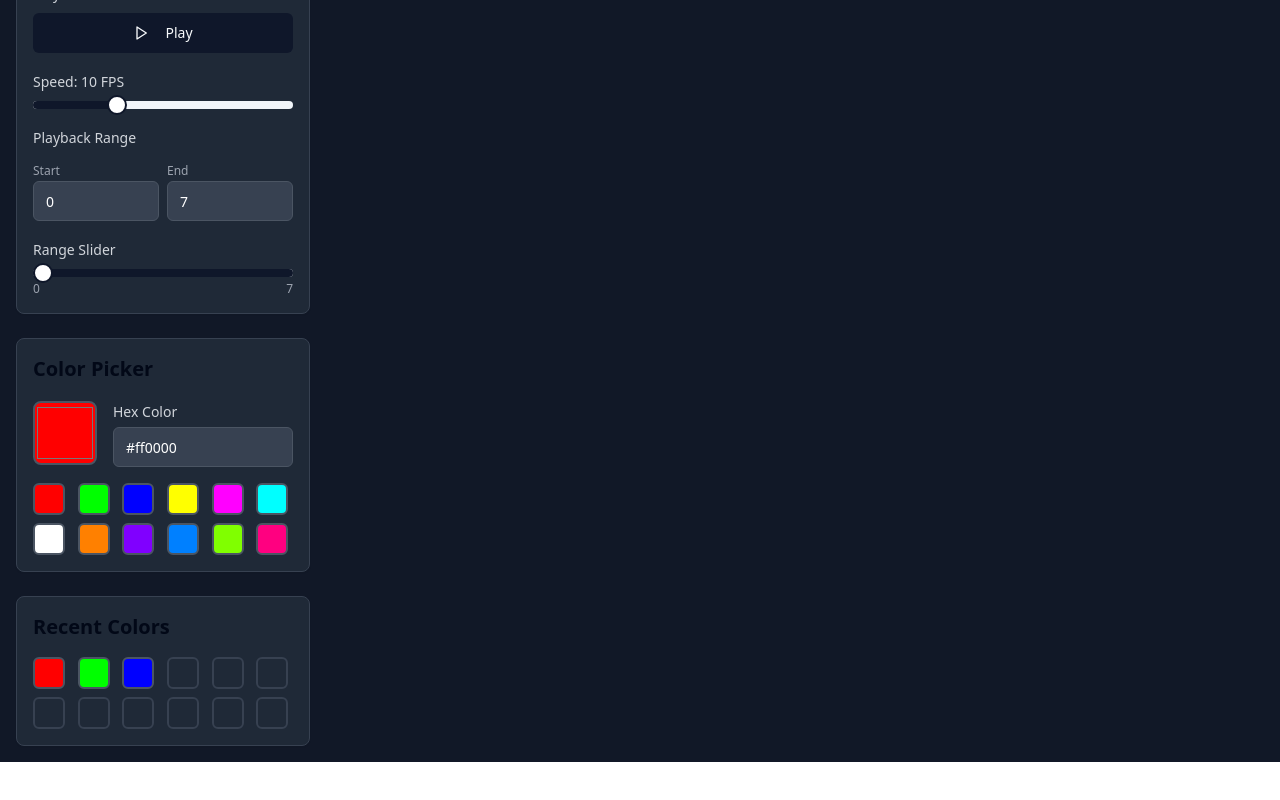
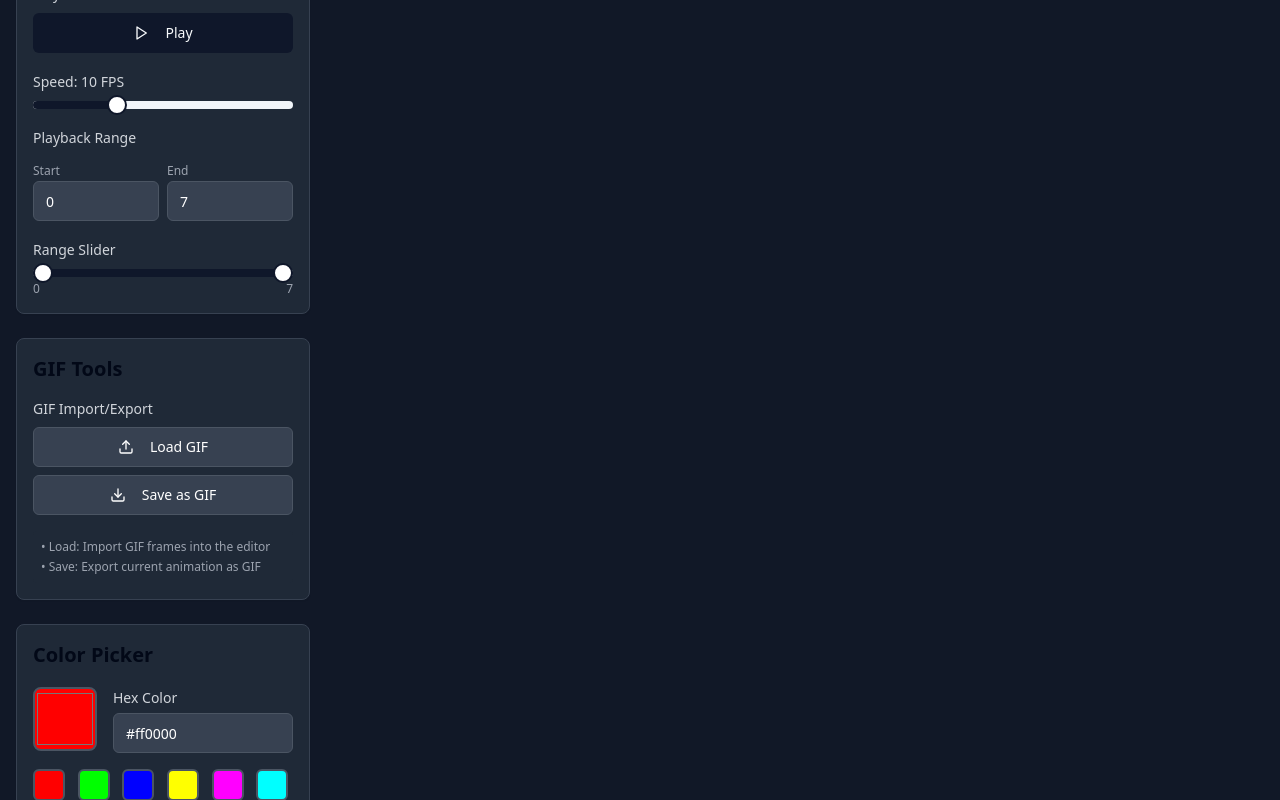
Before and after one commit to mujido/led-pattern-lab, a React (Vite) app: page / in a window 1280 px wide. Shown: the part 642-1442 px from the top of the page. Before the commit the page ends 1404 px from the top, so only its background shows below. Built offline with nearby package versions, Linux system fonts and the light colour scheme.

Commit message:
feat: Implement GIF loading/saving, range slider, and more
- Implemented a two-handle range slider in AnimationControls.
- Prevented page scrolling on mouse wheel events for numeric inputs.
- Added a confirmation dialog for the "Clear Grid" action.
- Added functionality to load and save GIF files.

```diff
--- a/src/components/AnimationControls.tsx
+++ b/src/components/AnimationControls.tsx
@@ -39,6 +39,7 @@ export const AnimationControls: React.FC<AnimationControlsProps> = ({
 
   const handleWheel = (e: React.WheelEvent, value: number, onChange: (val: number) => void, min: number, max: number) => {
     e.preventDefault();
+    e.stopPropagation();
     const delta = e.deltaY > 0 ? -1 : 1;
     const newValue = Math.min(max, Math.max(min, value + delta));
     onChange(newValue);
--- /dev/null
+++ b/src/components/GifControls.tsx
@@ -0,0 +1,76 @@
+
+import React, { useRef } from 'react';
+import { Button } from '@/components/ui/button';
+import { Input } from '@/components/ui/input';
+import { Label } from '@/components/ui/label';
+import { Download, Upload } from 'lucide-react';
+
+interface GifControlsProps {
+  onLoadGif: (frames: string[][][]) => void;
+  onSaveGif: () => void;
+}
+
+export const GifControls: React.FC<GifControlsProps> = ({
+  onLoadGif,
+  onSaveGif
+}) => {
+  const fileInputRef = useRef<HTMLInputElement>(null);
+
+  const handleFileUpload = (event: React.ChangeEvent<HTMLInputElement>) => {
+    const file = event.target.files?.[0];
+    if (!file) return;
+
+    // For now, we'll just show a placeholder implementation
+    // In a real app, you'd need a GIF parsing library
+    console.log('GIF file selected:', file.name);
+
+    // Reset the input
+    if (fileInputRef.current) {
+      fileInputRef.current.value = '';
+    }
+  };
+
+  const handleLoadClick = () => {
+    fileInputRef.current?.click();
+  };
+
+  return (
+    <div className="space-y-4">
+      <div>
+        <Label className="text-sm text-gray-300 mb-2 block">GIF Import/Export</Label>
+        <div className="space-y-2">
+          <Button
+            onClick={handleLoadClick}
+            variant="outline"
+            className="w-full bg-gray-700 border-gray-600 text-white hover:bg-gray-600"
+          >
+            <Upload className="w-4 h-4 mr-2" />
+            Load GIF
+          </Button>
+
+          <Button
+            onClick={onSaveGif}
+            variant="outline"
+            className="w-full bg-gray-700 border-gray-600 text-white hover:bg-gray-600"
+          >
+            <Download className="w-4 h-4 mr-2" />
+            Save as GIF
+          </Button>
+        </div>
+
+        <input
+          ref={fileInputRef}
+          type="file"
+          accept=".gif"
+          onChange={handleFileUpload}
+          className="hidden"
+        />
+      </div>
+
+      <div className="text-xs text-gray-400 p-2 bg-gray-800 rounded">
+        <p className="mb-1">• Load: Import GIF frames into the editor</p>
+        <p>• Save: Export current animation as GIF</p>
+      </div>
+    </div>
+  );
+};
--- a/src/components/GridControls.tsx
+++ b/src/components/GridControls.tsx
@@ -1,8 +1,9 @@
 
-import React from 'react';
+import React, { useState } from 'react';
 import { Button } from '@/components/ui/button';
 import { Input } from '@/components/ui/input';
 import { Label } from '@/components/ui/label';
+import { AlertDialog, AlertDialogAction, AlertDialogCancel, AlertDialogContent, AlertDialogDescription, AlertDialogFooter, AlertDialogHeader, AlertDialogTitle, AlertDialogTrigger } from '@/components/ui/alert-dialog';
 import { Grid2x2, Palette } from 'lucide-react';
 
 interface GridControlsProps {
@@ -48,14 +49,29 @@ export const GridControls: React.FC<GridControlsProps> = ({
       </div>
 
       <div className="space-y-2">
+        <AlertDialog>
+          <AlertDialogTrigger asChild>
             <Button
-          onClick={onClearGrid}
               variant="outline"
               className="w-full bg-gray-700 border-gray-600 text-white hover:bg-gray-600"
             >
               <Palette className="w-4 h-4 mr-2" />
               Clear Grid
             </Button>
+          </AlertDialogTrigger>
+          <AlertDialogContent className="bg-gray-800 border-gray-700">
+            <AlertDialogHeader>
+              <AlertDialogTitle className="text-white">Clear Grid</AlertDialogTitle>
+              <AlertDialogDescription className="text-gray-300">
+                Are you sure you want to clear the current frame? This action cannot be undone.
+              </AlertDialogDescription>
+            </AlertDialogHeader>
+            <AlertDialogFooter>
+              <AlertDialogCancel className="bg-gray-700 border-gray-600 text-white hover:bg-gray-600">Cancel</AlertDialogCancel>
+              <AlertDialogAction onClick={onClearGrid} className="bg-red-600 hover:bg-red-700">Clear</AlertDialogAction>
+            </AlertDialogFooter>
+          </AlertDialogContent>
+        </AlertDialog>
 
         <div className="flex gap-2">
           <Button
--- a/src/components/ui/slider.tsx
+++ b/src/components/ui/slider.tsx
@@ -1,3 +1,4 @@
+
 import * as React from "react"
 import * as SliderPrimitive from "@radix-ui/react-slider"
 
@@ -18,7 +19,12 @@ const Slider = React.forwardRef<
     <SliderPrimitive.Track className="relative h-2 w-full grow overflow-hidden rounded-full bg-secondary">
       <SliderPrimitive.Range className="absolute h-full bg-primary" />
     </SliderPrimitive.Track>
-    <SliderPrimitive.Thumb className="block h-5 w-5 rounded-full border-2 border-primary bg-background ring-offset-background transition-colors focus-visible:outline-none focus-visible:ring-2 focus-visible:ring-ring focus-visible:ring-offset-2 disabled:pointer-events-none disabled:opacity-50" />
+    {props.value?.map((_, index) => (
+      <SliderPrimitive.Thumb
+        key={index}
+        className="block h-5 w-5 rounded-full border-2 border-primary bg-background ring-offset-background transition-colors focus-visible:outline-none focus-visible:ring-2 focus-visible:ring-ring focus-visible:ring-offset-2 disabled:pointer-events-none disabled:opacity-50"
+      />
+    ))}
   </SliderPrimitive.Root>
 ))
 Slider.displayName = SliderPrimitive.Root.displayName
--- a/src/pages/Index.tsx
+++ b/src/pages/Index.tsx
@@ -5,6 +5,7 @@ import { RecentColors } from '@/components/RecentColors';
 import { LEDGrid } from '@/components/LEDGrid';
 import { GridControls } from '@/components/GridControls';
 import { AnimationControls } from '@/components/AnimationControls';
+import { GifControls } from '@/components/GifControls';
 import { Card } from '@/components/ui/card';
 
 const Index = () => {
@@ -122,6 +123,16 @@ const Index = () => {
     }
   }, [rows, columns, currentFrame, endFrame, startFrame]);
 
+  const handleLoadGif = useCallback((frames: string[][][]) => {
+    console.log('Loading GIF frames:', frames);
+    // Implementation would go here
+  }, []);
+
+  const handleSaveGif = useCallback(() => {
+    console.log('Saving GIF with frames:', ledFrames);
+    // Implementation would go here
+  }, [ledFrames]);
+
   return (
     <div className="min-h-screen bg-gray-900 text-white p-4">
       <div className="max-w-7xl mx-auto">
@@ -164,6 +175,14 @@ const Index = () => {
             </Card>
 
             <Card className="p-4 bg-gray-800 border-gray-700">
+              <h2 className="text-xl font-semibold mb-4">GIF Tools</h2>
+              <GifControls
+                onLoadGif={handleLoadGif}
+                onSaveGif={handleSaveGif}
+              />
+            </Card>
+
+            <Card className="p-4 bg-gray-800 border-gray-700">
               <h2 className="text-xl font-semibold mb-4">Color Picker</h2>
               <ColorPicker
                 selectedColor={selectedColor}
```
Lines whose indentation alone changed are shown as unchanged.
